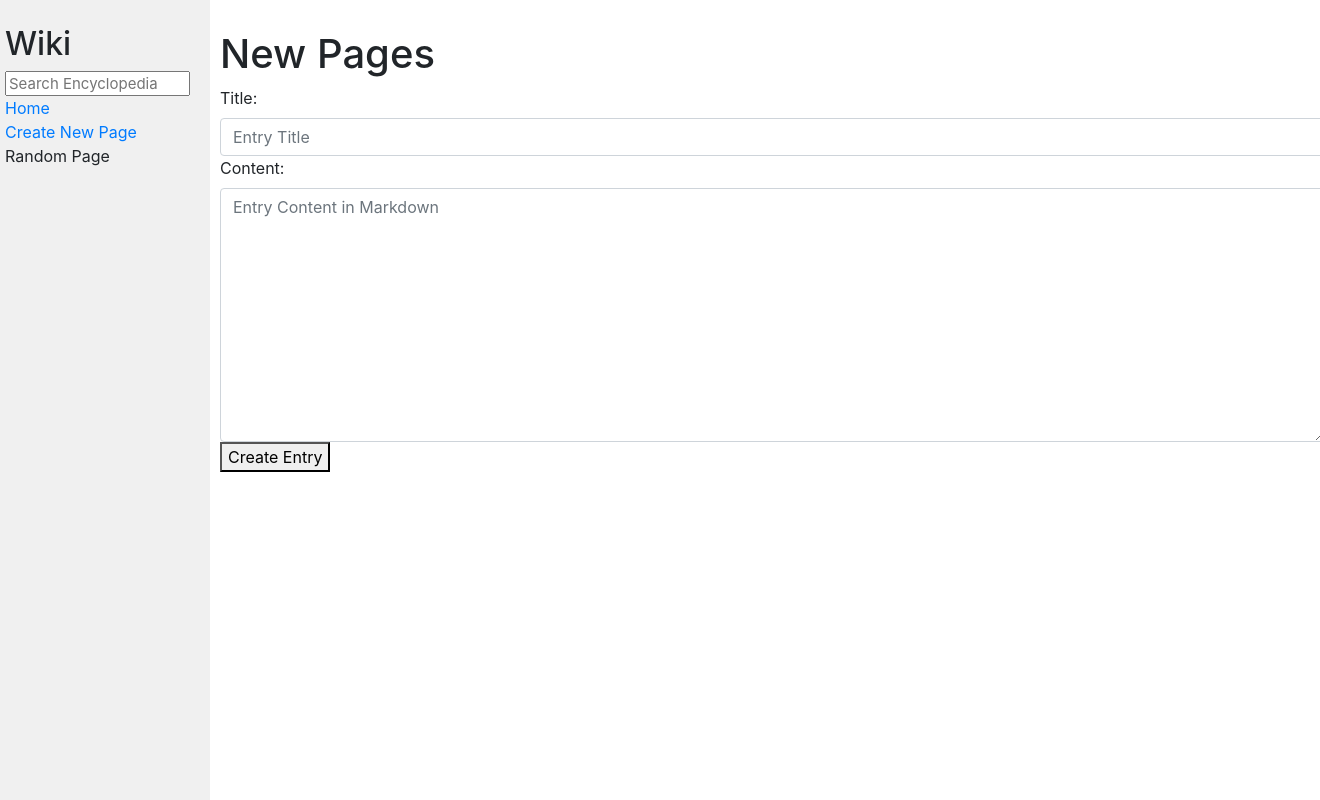
After one commit to CesarVillegas/wiki, a Django app: page /create/ in a window 1320 px wide; the page is wider, and only the part inside the window is pictured. The commit adds this page. Run offline with Django 3.2, Linux system fonts and the light colour scheme; some libraries are stand-ins or nearby versions.

Commit message:
Se trabaja en la funcionalidad Crear Entrada a la enciclopedia

```diff
--- a/encyclopedia/forms.py
+++ b/encyclopedia/forms.py
@@ -9,3 +9,23 @@ class NuevoSearchForm(forms.Form):
             }
         )
     )
+
+class NuevaEntradaForm(forms.Form):
+    title = forms.CharField(
+        label="Title",
+        widget=forms.TextInput(
+            attrs={
+                "placeholder": "Entry Title",
+                "class": "form-control"
+            }
+        )
+    )
+    content = forms.CharField(
+        label="Content",
+        widget=forms.Textarea(
+            attrs={
+                "placeholder": "Entry Content in Markdown",
+                "class": "form-control"
+            }
+        )
+    )
--- /dev/null
+++ b/encyclopedia/templates/encyclopedia/crear_entrada.html
@@ -0,0 +1,20 @@
+{% extends "encyclopedia/layout.html" %}
+
+{% block title %}
+    Encyclopedia
+{% endblock %}
+
+{% block body %}
+    <h1>New Pages</h1>
+
+    {% if error %}
+        <p style="color: red;">{{ error }}</p>
+    {% endif %}
+
+   <form action="{% url 'encyclopedia:create' %}" method="post">
+        {% csrf_token %}
+        {{ formEntrada }}
+        <button type="submit">Create Entry</button>
+    </form>
+
+{% endblock %}
--- a/encyclopedia/templates/encyclopedia/layout.html
+++ b/encyclopedia/templates/encyclopedia/layout.html
@@ -20,7 +20,7 @@
                     <a href="{% url 'encyclopedia:index' %}">Home</a>
                 </div>
                 <div>
-                    Create New Page
+                    <a href="{% url 'encyclopedia:create' %}">Create New Page</a>
                 </div>
                 <div>
                     Random Page
--- a/encyclopedia/urls.py
+++ b/encyclopedia/urls.py
@@ -7,4 +7,5 @@ urlpatterns = [
     path("", views.index, name="index"),
     path("wiki/<str:title>", views.entrada, name="entrada"),
     path("search/", views.busqueda, name="search"),
+    path("create/", views.crear_entrada, name="create"),
 ]
--- a/encyclopedia/util.py
+++ b/encyclopedia/util.py
@@ -21,8 +21,12 @@ def save_entry(title, content):
     """
     filename = f"entries/{title}.md"
     if default_storage.exists(filename):
-        default_storage.delete(filename)
-    default_storage.save(filename, ContentFile(content))
+        # default_storage.delete(filename)
+        return False
+    else:
+        default_storage.save(filename, ContentFile(content))
+        return True
+
 
 
 def get_entry(title):
--- a/encyclopedia/views.py
+++ b/encyclopedia/views.py
@@ -1,8 +1,9 @@
 from django.shortcuts import render
 import markdown
-
+from django.urls import reverse
+from django.http import HttpResponseRedirect
 from . import util
-from .forms import NuevoSearchForm
+from .forms import NuevoSearchForm, NuevaEntradaForm
 
 
 # Vista para la página de índice que lista todas las entradas de la enciclopedia
@@ -67,3 +68,35 @@ def busqueda(request):
             "form": NuevoSearchForm(),
             "entries": util.list_entries()
     })
+
+
+# Vista para crear una nueva entrada en la enciclopedia
+def crear_entrada(request):
+
+    if request.method == "POST":
+        formEntrada = NuevaEntradaForm(request.POST)
+        if formEntrada.is_valid():
+            title = formEntrada.cleaned_data["title"]
+            content = formEntrada.cleaned_data["content"]
+            if util.save_entry(title, content):
+                # Se guardo exitosamente la nueva entrada
+                return HttpResponseRedirect(reverse("encyclopedia:entrada", args=[title]))
+            else :
+                return render(request, "encyclopedia/crear_entrada.html", {
+                    "error": "An entry with this title already exists.",
+                    "entries": util.list_entries(),
+                    "form": NuevoSearchForm(),
+                    "formEntrada":  formEntrada
+                })
+        else:  # Form is not valid
+            return render(request, "encyclopedia/crear_entrada.html", {
+                "entries": util.list_entries(),
+                "formEntrada":  formEntrada,
+                "form": NuevoSearchForm()
+            })
+    else:
+        return render(request, "encyclopedia/crear_entrada.html", {
+            "entries": util.list_entries(),
+            "formEntrada":  NuevaEntradaForm(),
+            "form": NuevoSearchForm()
+        })
```
Also changed, not shown: Readme.md.
